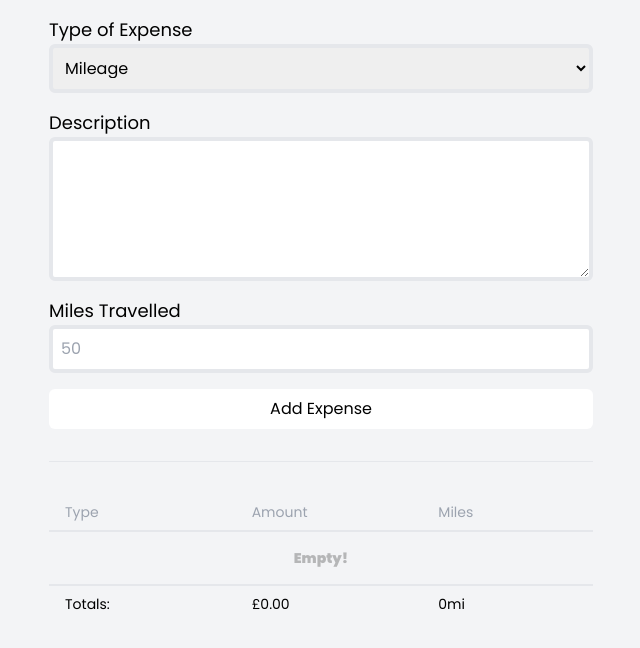
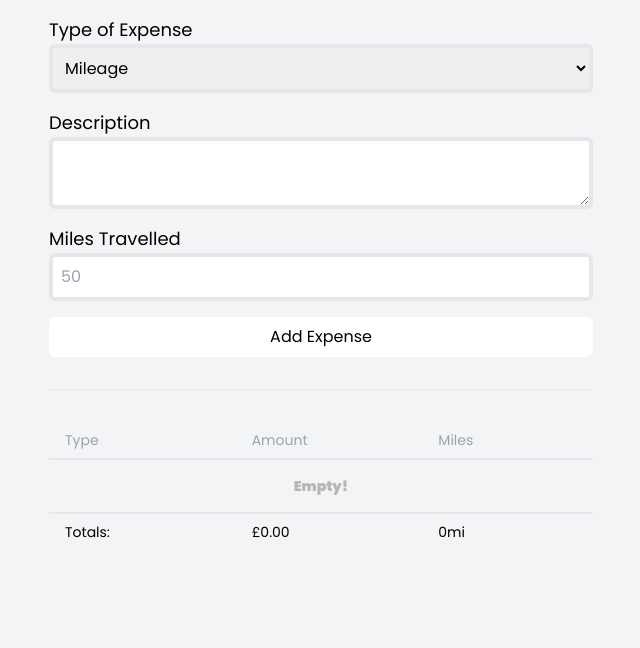
Before and after one commit to HollosJ/expenses, a website: page src/index.html in a window 1280 px wide. Shown: the whole page, without its empty margins (319-959 px from the left). Drawn offline with nearby package versions, Linux system fonts and the light colour scheme; files that its build step writes are made by us from their sources.

Commit message:
Default amount of rows changed to 2

```diff
--- a/src/index.html
+++ b/src/index.html
@@ -179,7 +179,7 @@
             name="description"
             id="description"
             cols="30"
-            rows="5"
+            rows="2"
             maxlength="50"
             required
           ></textarea>
```
